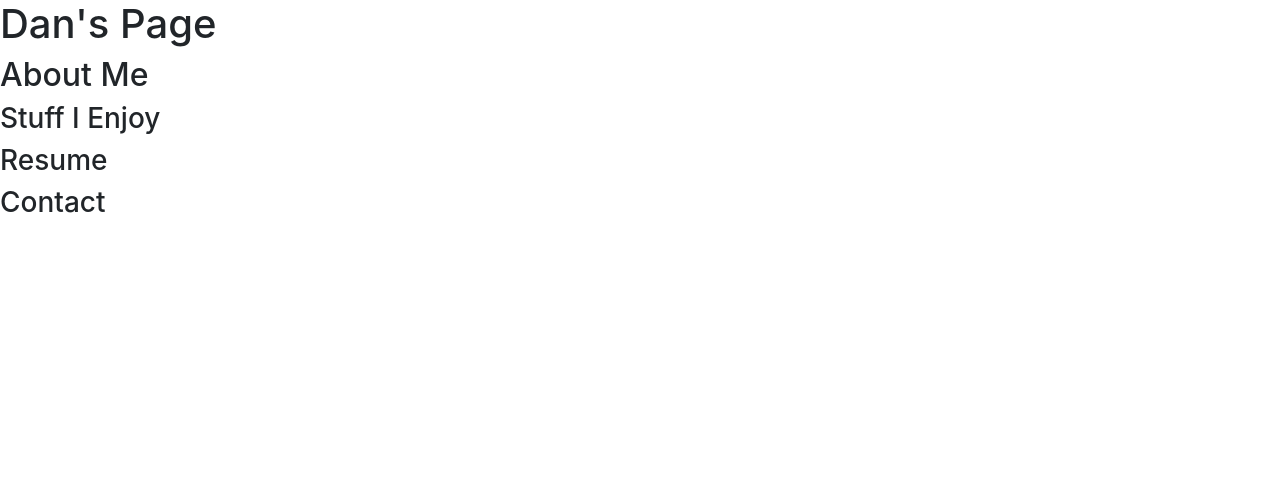
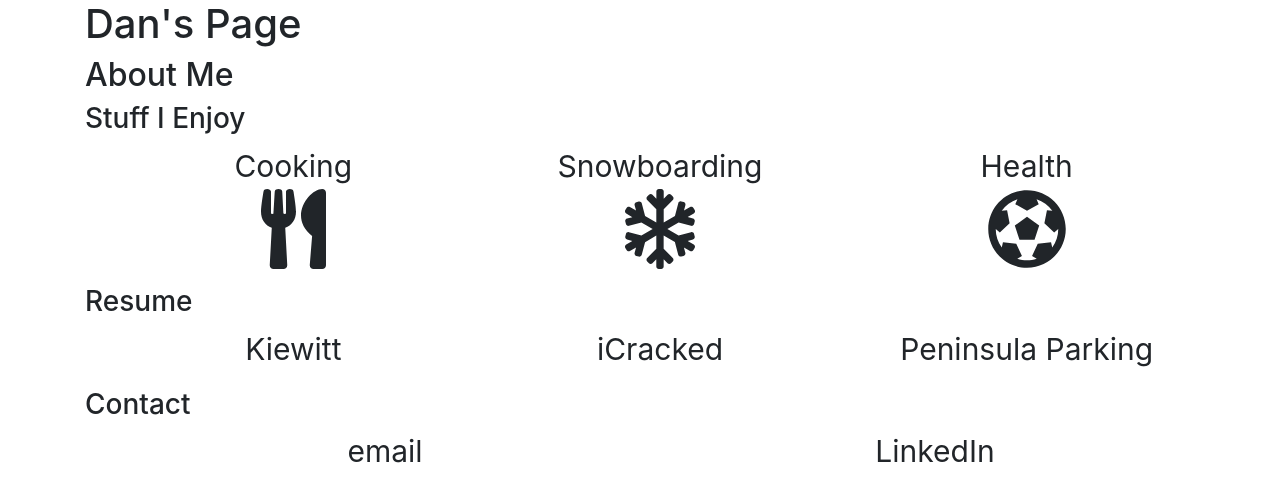
Before and after one commit to danielpreys/danssite, a plain HTML site: page personal-site/index.html in a window 1280 px wide. Drawn offline with nearby package versions, Linux system fonts and the light colour scheme.

Commit message:
created site ouline

```diff
--- a/personal-site/index.html
+++ b/personal-site/index.html
@@ -7,22 +7,88 @@
   <title>Daniel Preys</title>
   <link rel="stylesheet" href="https://maxcdn.bootstrapcdn.com/bootstrap/4.0.0/css/bootstrap.min.css" integrity="sha384-Gn5384xqQ1aoWXA+058RXPxPg6fy4IWvTNh0E263XmFcJlSAwiGgFAW/dAiS6JXm" crossorigin="anonymous">
   <link rel="stylesheet" href="style/main.css">
+  <script defer src="https://use.fontawesome.com/releases/v5.0.6/js/all.js"></script>
 
 
 
 </head>
 
 <body>
+<div class = "container">
+<div>
 	<h1>Dan's Page</h1>
+</div>
 
-	<h2> About Me <h2>
+<div>
+	<h2> About Me </h2>
+</div>
 
-	<h3> Stuff I Enjoy <h3>
+<div>
+	<h3> Stuff I Enjoy </h3>
+	<ul class = "hobbies">
+		<div class= "row">
+			<div class="col-md-4">
+				<li class = "hob-li"> Cooking </li>
+					<div class = "pics">
+						<i class="fas fa-utensils fa-5x"></i>
+					</div>
+			</div>
 
-	<h3> Resume <h3>
+			<div class="col-md-4">
 
-	<h3> Contact <h3>
+				<li> Snowboarding </li>
+				<div class = "pics">
+					<i class="far fa-snowflake fa-5x"></i>
+				</div>
+			</div>
 
+			<div class="col-md-4">
+
+				<li> Health </li>
+				<div class = "pics">
+					<i class="fas fa-futbol fa-5x"></i>
+				</div>
+			</div>
+
+		</div>
+	</ul>
+
+
+<div>
+	<h3> Resume </h3>
+		<ul class = "jobs">
+			<div class = "row">
+
+				<div class = "col-md-4">
+					<li> Kiewitt </li>
+				</div>
+
+				<div class = "col-md-4">
+					<li> iCracked </li>
+				</div>
+
+				<div class = "col-md-4">
+					<li> Peninsula Parking </li>
+				</div>
+			</div>
+
+</div>
+</ul>
+
+<div>
+	<h3> Contact </h3>
+	 <ul class = "contact-sources">
+	 	<div class = "row">
+
+	 		<div class = "col-md-6">
+	 			<li> email </li>
+	 		</div>
+	 		<div class = "col-md-6">
+	 			<li> LinkedIn </li>
+	 		</div>
+
+	 </ul>
+</div>
 
 
 
--- a/personal-site/style/main.css
+++ b/personal-site/style/main.css
@@ -0,0 +1,15 @@
+
+
+.hobbies, .jobs, .contact-sources {
+	list-style-type: none;
+}
+
+li {
+	font-size: 30px;
+	text-align: center;
+}
+
+.pics {
+	text-align: center;
+
+}
```
